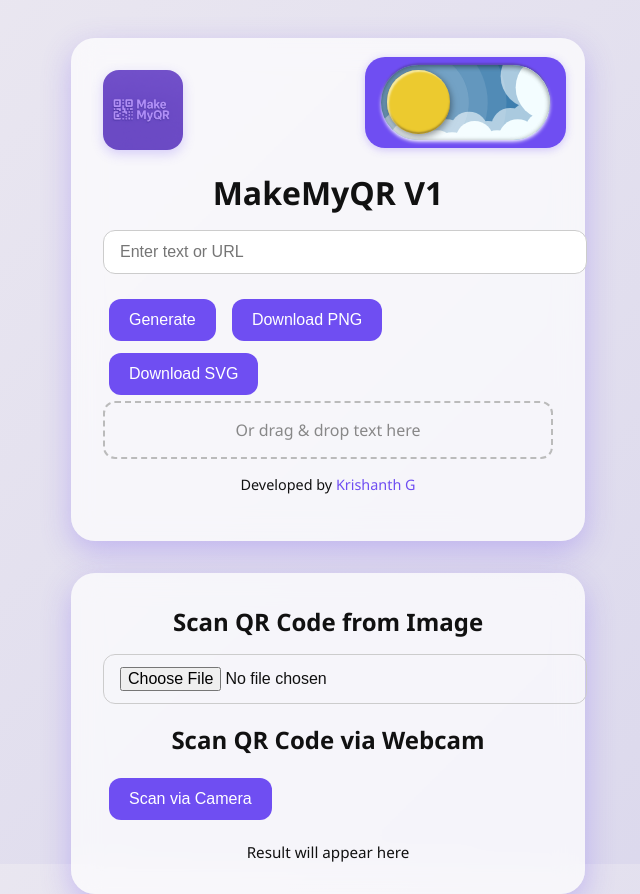
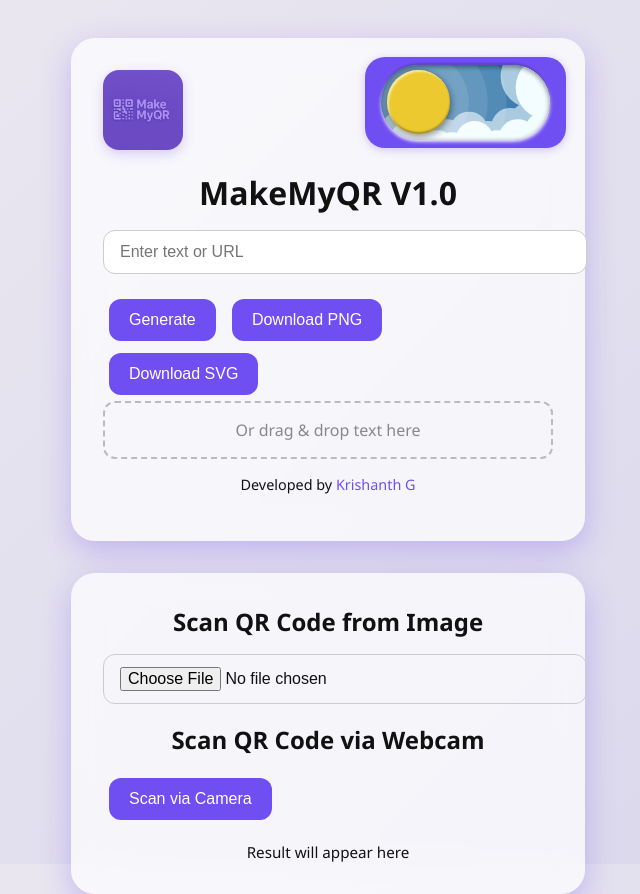
Before and after one commit to KrishanthG/MakeMyQR, a plain HTML site: page index.html in a window 1280 px wide. Shown: the whole page, without its empty margins (312-952 px from the left). Drawn offline with nearby package versions, Linux system fonts and the light colour scheme; a script that the page names is missing.

Commit message:
Update index.html

```diff
--- a/index.html
+++ b/index.html
@@ -290,7 +290,7 @@ img {
       </div>
     </button>
     <img src="icons/logo.png" alt="">
-    <h1>MakeMyQR V1</h1>
+    <h1>MakeMyQR V1.0</h1>
     <input type="text" id="text" placeholder="Enter text or URL" onkeydown="handleKey(event)" />
     <div>
       <button onclick="generateQRCode()">Generate</button>
```
